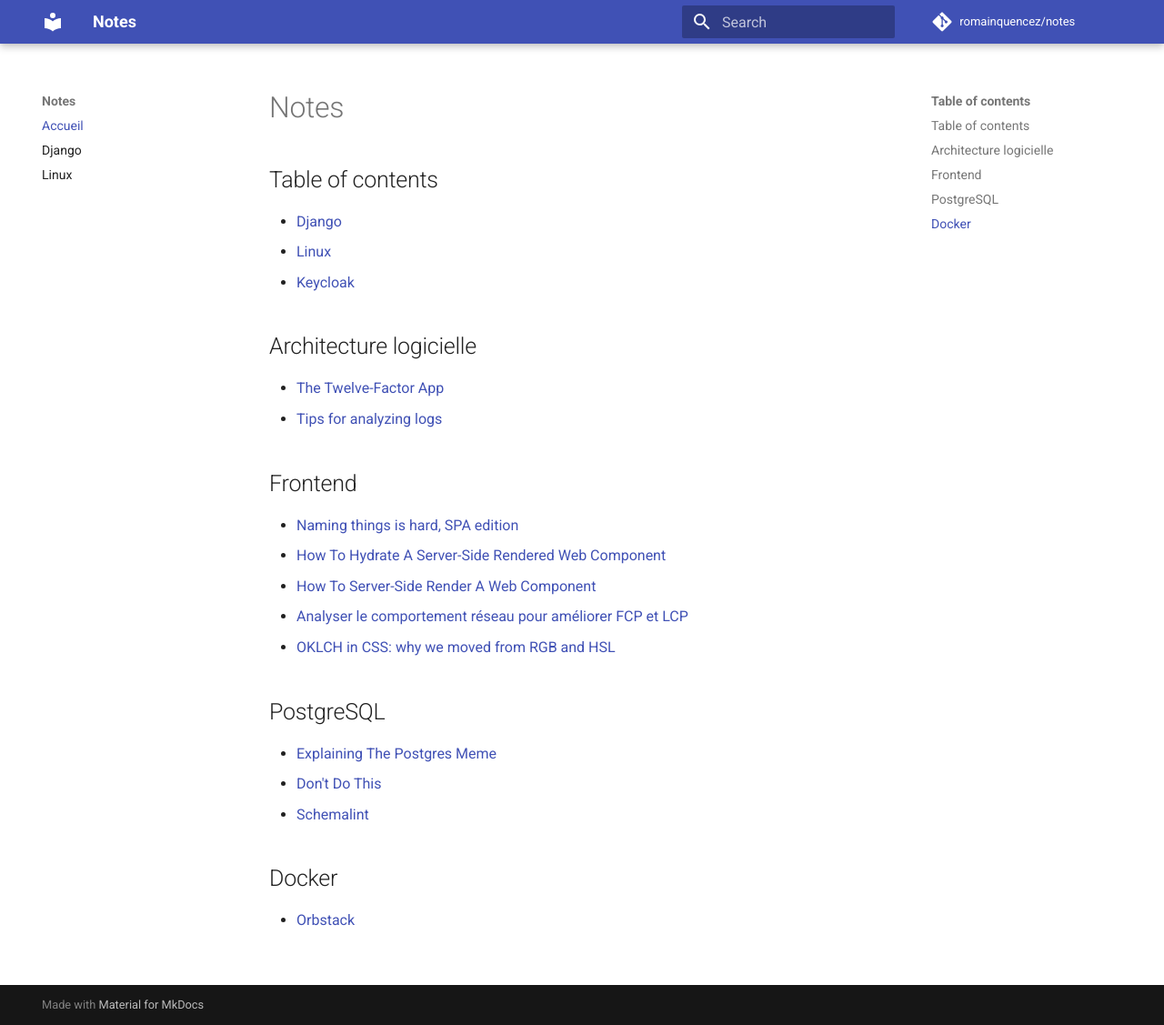
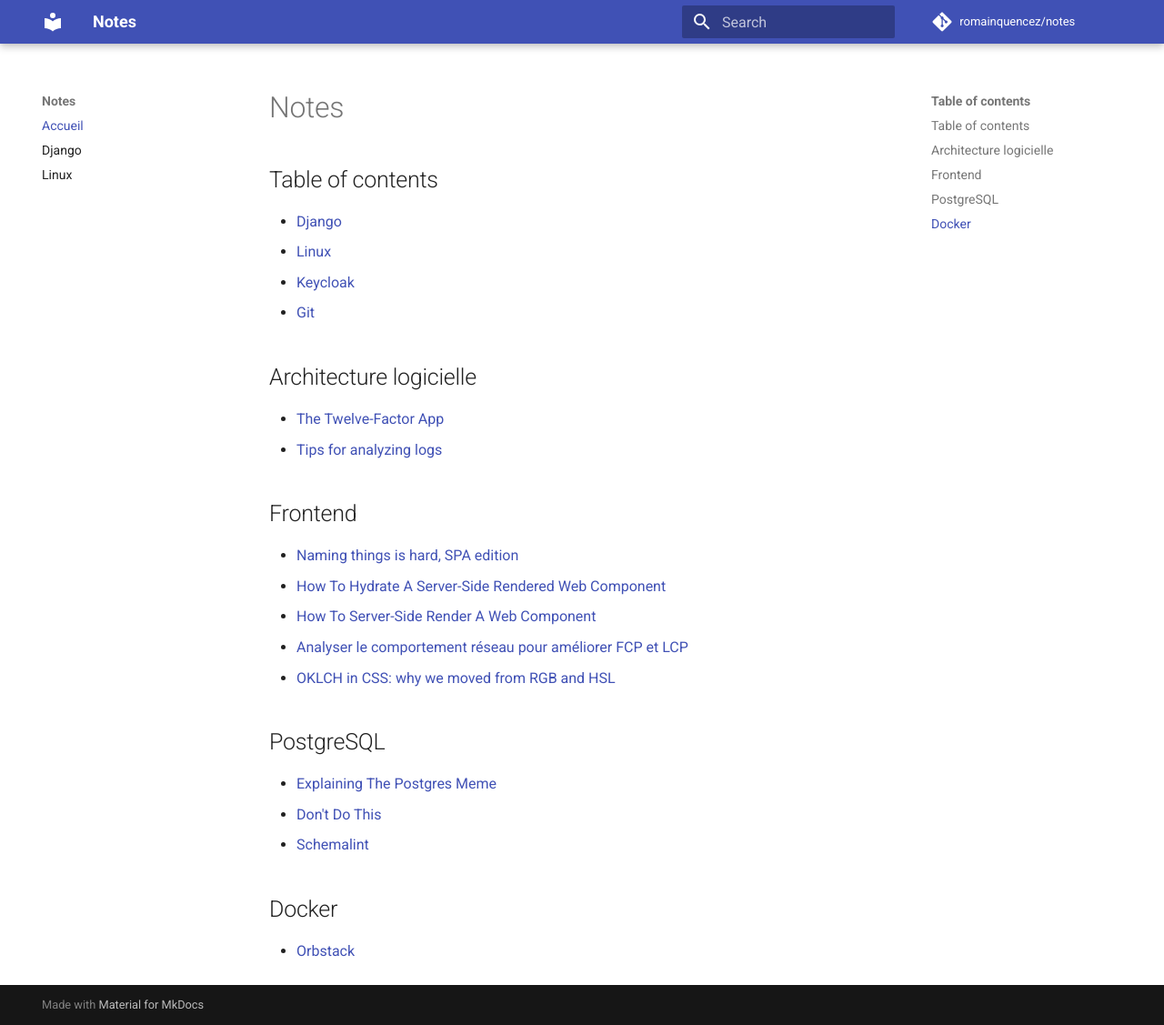
Before and after one commit to romainquencez/notes, an MkDocs documentation site: the page built from docs/index.md, in a window 1280 px wide and 1127 px high. Shown: the whole window at 91% size. Built offline with MkDocs 1.6.1 and Material for MkDocs 9.7.7, drawn with Linux system fonts in a browser that asks for light colours; comment, search, counter and statistics services are not loaded.

Commit message:
Update index.md

```diff
--- a/docs/index.md
+++ b/docs/index.md
@@ -5,6 +5,7 @@
 * [Django](django.md)
 * [Linux](linux.md)
 * [Keycloak](keycloak.md)
+* [Git](git.md)
 
 ## Architecture logicielle
 
```
